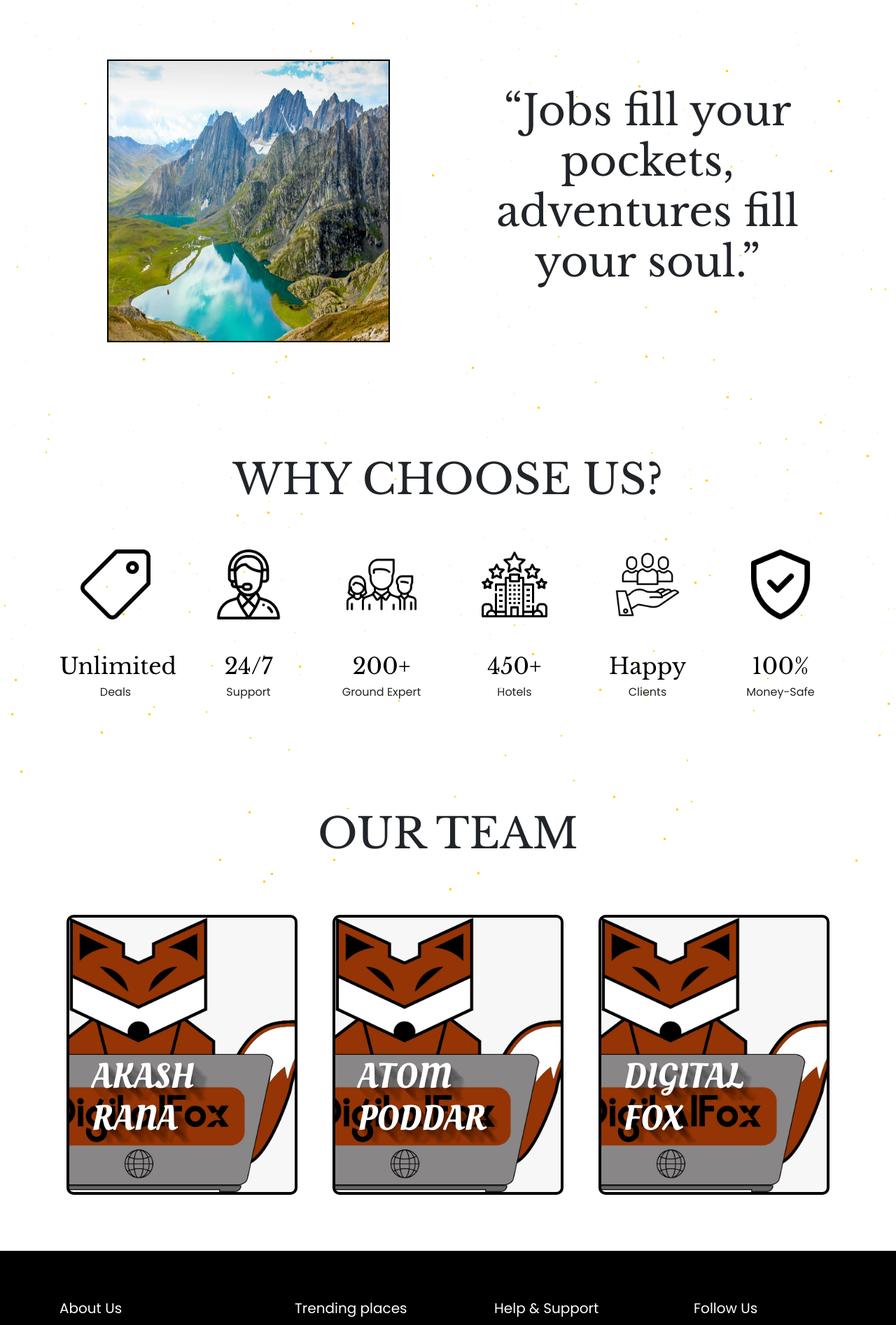
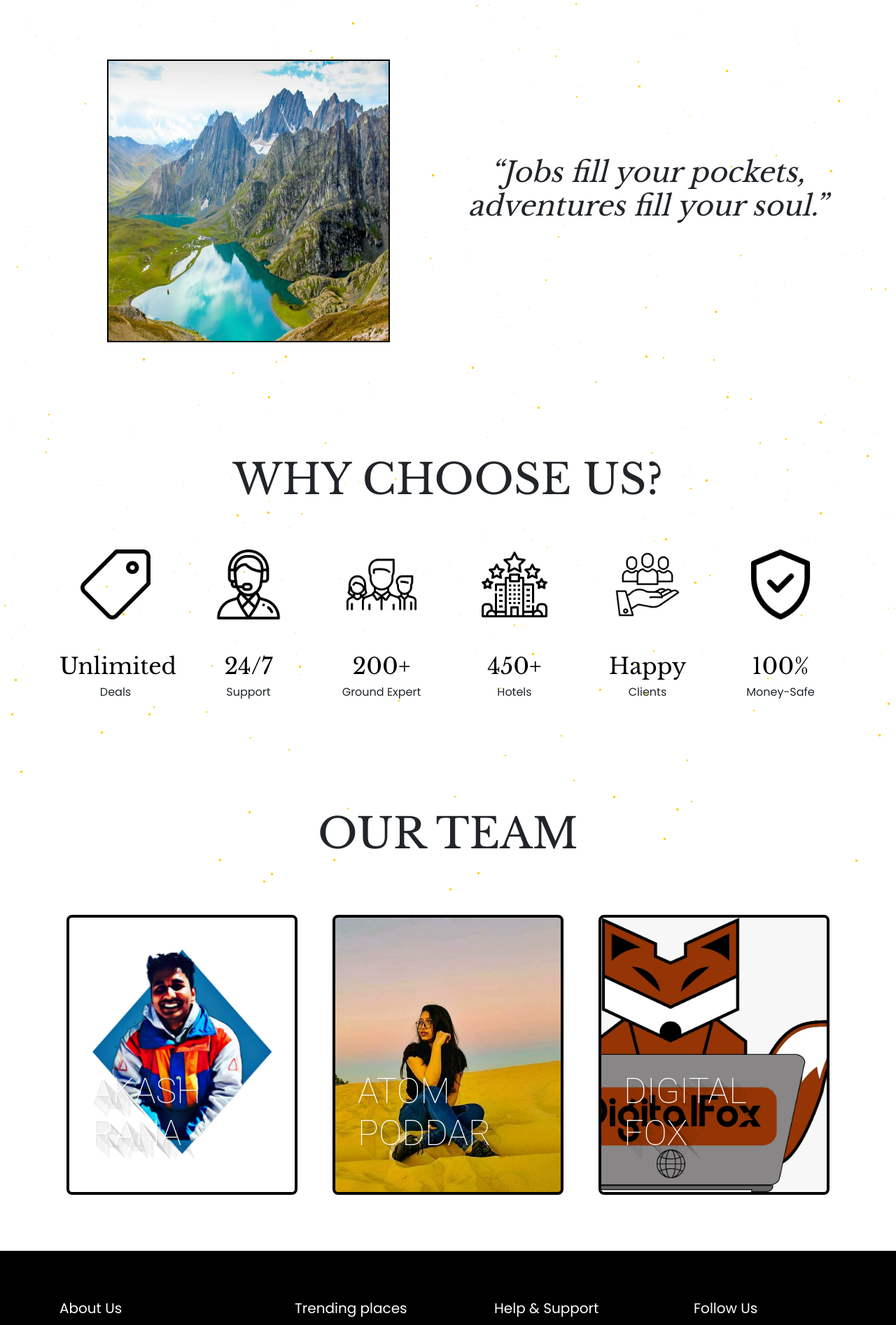
Before and after one commit to JSR-Solutions/musafirana-website, a React (Create React App) app: page /about-us in a window 1280 px wide. Shown: the part 2631-4524 px from the top of the page at 70% size. Built offline with nearby package versions, Linux system fonts and the light colour scheme; a web font is replaced by a local one.

Commit message:
aos and ui changes

```diff
--- a/src/Components/Aboutus.js
+++ b/src/Components/Aboutus.js
@@ -12,6 +12,8 @@ import value from '../Assets/value.png'
 import hotels from '../Assets/hotels.png'
 import security from '../Assets/security.png'
 import team from '../Assets/team.png'
+import ar from '../Assets/akashrana.jpeg'
+import atom from '../Assets/atom.jpeg'
 import tag from '../Assets/tag.png'
 import support from '../Assets/support.png'
 import fox from '../Assets/digitalfox.jpeg'
@@ -190,7 +192,7 @@ Hope we all will see each other one day on a path where everything brings us tog
                   <Col>
                     <div className="centerboi">
                       <div class="flip">
-                        <div class="front" style={{ backgroundImage: `url(${fox})` }}>
+                        <div class="front" style={{ backgroundImage: `url(${ar})` }}>
                           <h1 class="text-shadow">AKASH RANA</h1>
                         </div>
                         <div class="back">
@@ -204,7 +206,7 @@ Hope we all will see each other one day on a path where everything brings us tog
                   <Col>
                     <div className="centerboi">
                       <div class="flip">
-                        <div class="front" style={{ backgroundImage: `url(${fox})` }}>
+                        <div class="front" style={{ backgroundImage: `url(${atom})` }}>
                           <h1 class="text-shadow">ATOM PODDAR</h1>
                         </div>
                         <div class="back">
--- a/src/Components/Contact.js
+++ b/src/Components/Contact.js
@@ -42,7 +42,7 @@ function Contact() {
 
   return (
     <div className="topicontac">
-      <div className="heading-contact">
+      <div data-aos="fade-down" className="heading-contact">
         <h2>Contact Us</h2>
         <h2>Contact Us</h2>
       </div>
@@ -58,7 +58,7 @@ function Contact() {
                   <span>
                   <IoMdNavigate className = "tyu"/>
                   </span>
-                  <span>
+                  <span data-aos="flip-down">
                     1st line
                     <br /> 2nd line <br />{" "}
                   </span>
@@ -67,14 +67,14 @@ function Contact() {
                   <span>
                     <IoMdMail className = "tyu"/>
                   </span>
-                  <span>musafirranatravels@gmail.com </span>
+                  <span data-aos="flip-down">musafirranatravels@gmail.com </span>
                 </li>
                 <li>
                   <span>
                     {" "}
                     <IoIosCall className = "tyu"/>
                   </span>
-                  <span>+91-9868472340</span>
+                  <span data-aos="flip-down">+91-9868472340</span>
                 </li>
               </ul>
               <ul className="contac-sci">
--- a/src/Components/Custompackage.js
+++ b/src/Components/Custompackage.js
@@ -35,7 +35,7 @@ function Custompac() {
         <h2>Custom Package</h2>
       </div>
       <div className="parentcustom">
-        <Container data-aos="flip-left" className="contcustom">
+        <Container data-aos="fade-up" className="contcustom">
           <div data-aos="flip-right" className="formBox">
             <form>
               <h2>Request custom package</h2>
--- a/src/Components/OtherPackageCard.js
+++ b/src/Components/OtherPackageCard.js
@@ -9,7 +9,7 @@ function OtherPackageCard({ pckg }) {
         <Tilt options={{ max: 20, scale: 1.05, speed: 600 }}>
             {
                 pckg &&
-                <div className="container trending-package-container">
+                <div data-aos="fade-up" className="container trending-package-container">
                     <div data-tilt className="card trending-package-card">
                         <div className="content trending-package-content">
                             <Link to={`/musafirrana/package/${pckg._id}`}><img src={pckg.data.imageUrl} alt="ladakh" className="trending-package-card-image" /></Link>
--- a/src/Components/PackageCard.js
+++ b/src/Components/PackageCard.js
@@ -9,7 +9,7 @@ function PackageCard({ pckg }) {
         <Tilt options={{ max: 20, scale: 1.05, speed: 600 }}>
             {
                 pckg &&
-                <div className="container trending-package-container">
+                <div data-aos="fade-up" className="container trending-package-container">
                     <div data-tilt className="card trending-package-card">
                         <div className="content trending-package-content">
                             <Link to={`/musafirrana/package/${pckg._id}`}><img src={pckg.data.imageUrl} alt="ladakh" className="trending-package-card-image" /></Link>
--- a/src/Core/Packages.js
+++ b/src/Core/Packages.js
@@ -42,7 +42,7 @@ const Packages = () => {
                 <h2>Packages</h2>
                 <h2>Packages</h2>
             </div>
-            <div data-aos="flip-down" className="home-packages">
+            <div  className="home-packages">
             <div className="trending-packages">
                 <div className="trending-title">
                     <h1 className="title-trending">Our
--- a/src/Styles/aboutus.css
+++ b/src/Styles/aboutus.css
@@ -226,6 +226,13 @@
 .banner2 p h3 {
   font-weight: normal;
   font-family: 'Libre Baskerville', serif !important;
+
+}
+
+.banner2 center p h3 {
+  font-size: 40px;
+  font-style: italic;
+  padding-top: 100px;
 }
 
 
@@ -367,7 +374,7 @@
   height: 400px;
   padding: 16px 32px;
   background: black;
-  border-radius: 10px;
+  border-radius: 8px;
   border: 4px solid black;
 
 }
@@ -380,9 +387,9 @@
 }
 
 .flip>.front h1 {
-  padding-top: 150px;
+  padding-top: 170px;
   font-size: 50px;
-  font-family: 'Oleo Script', cursive !important;
+  font-family: 'Roboto', sans-serif !important;
 }
 
 .text-shadow {
```
Also changed, not shown: src/Assets/akashrana.jpeg (added), src/Assets/atom.jpeg (added).
